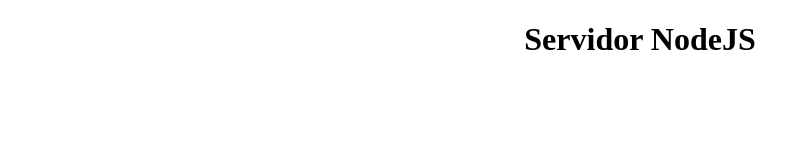
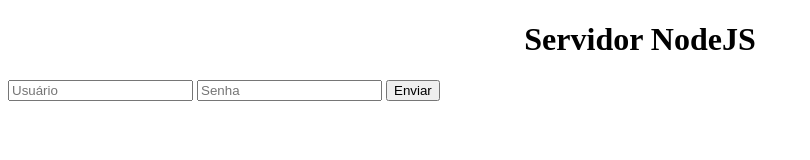
Before and after one commit to labtracktecnologia/fullstack-node, a website: page public/index.html in a window 1280 px wide. Shown: the whole page, without its empty margins (0-810 px from the left). Drawn offline with Linux system fonts and the light colour scheme.

Commit message:
login formulario

```diff
--- a/public/index.html
+++ b/public/index.html
@@ -8,5 +8,8 @@
   </head>
   <body>
     <h1 style="text-align: center;">Servidor NodeJS</h1>
+    <input type="text" placeholder="Usuário" />
+    <input type="password" placeholder="Senha" />
+    <button>Enviar</button>
   </body>
 </html>
```
